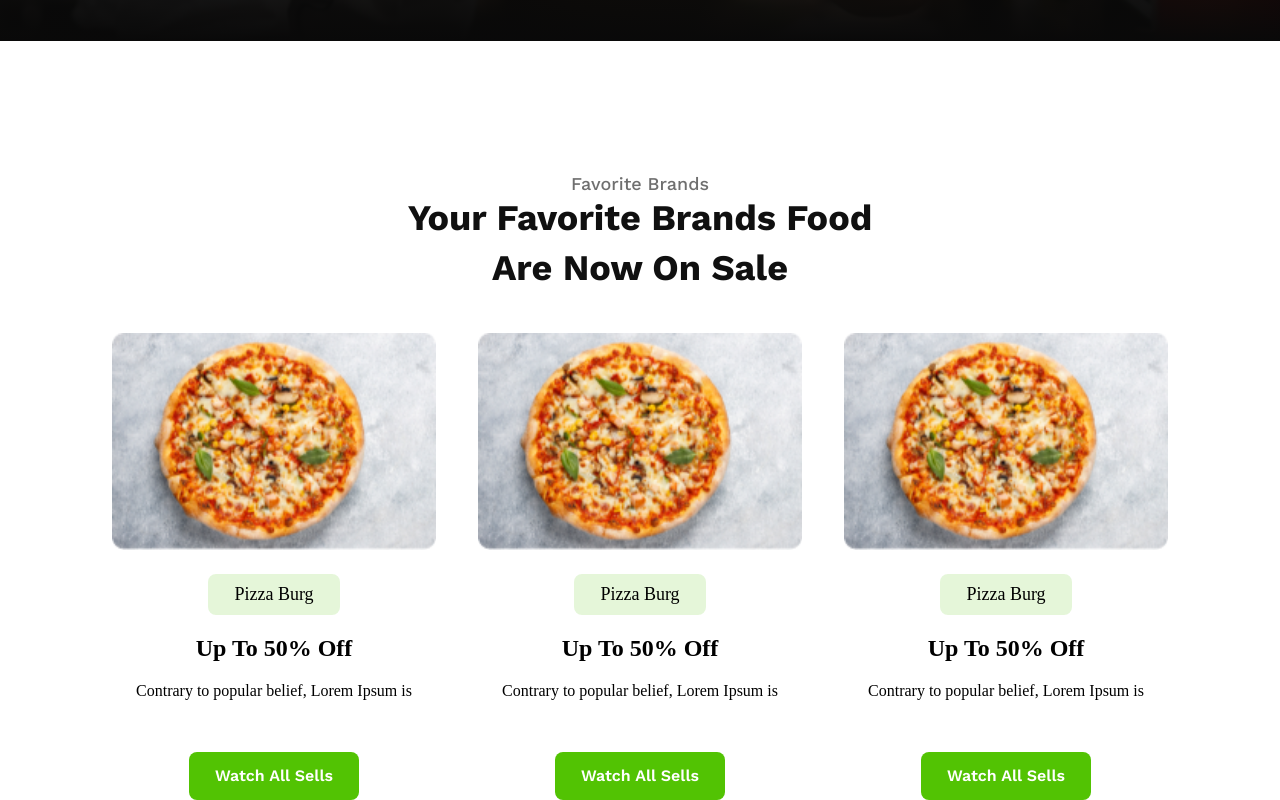
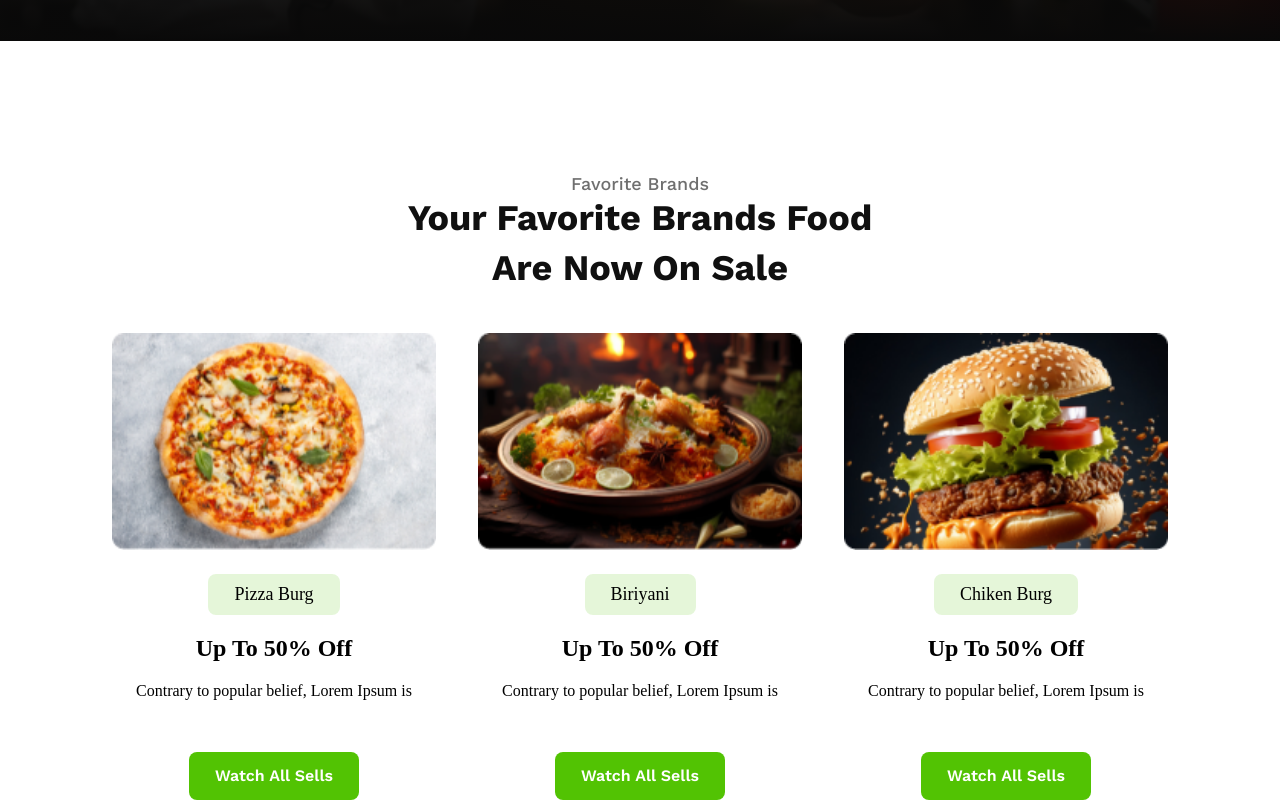
Before and after one commit to SHShadhin/food-restaurant-project, a plain HTML site: page index.html in a window 1280 px wide. Shown: the part 694-1494 px from the top of the page. Drawn offline with nearby package versions, Linux system fonts and the light colour scheme.

Commit message:
change images in card section

```diff
--- a/index.html
+++ b/index.html
@@ -51,10 +51,10 @@
           </div>
           <div class="card">
             <div class="image-box">
-              <img src="assets/pizza.png" alt="" />
+              <img src="assets/biriyani.png" alt="" />
             </div>
             <div class="shop">
-              <span>Pizza Burg</span>
+              <span>Biriyani</span>
             </div>
             <h1 class="shop-titile">Up To 50% Off</h1>
             <div>
@@ -68,10 +68,10 @@
           </div>
           <div class="card">
             <div class="image-box">
-              <img src="assets/pizza.png" alt="" />
+              <img src="assets/burger.png" alt="" />
             </div>
             <div class="shop">
-              <span>Pizza Burg</span>
+              <span>Chiken Burg</span>
             </div>
             <h1 class="shop-titile">Up To 50% Off</h1>
             <div>
```
